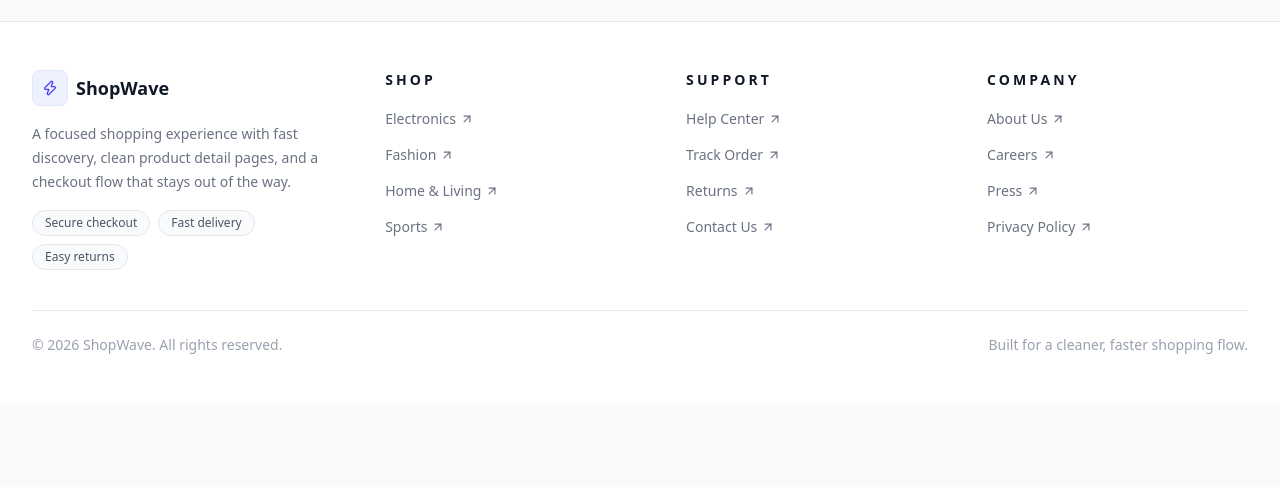
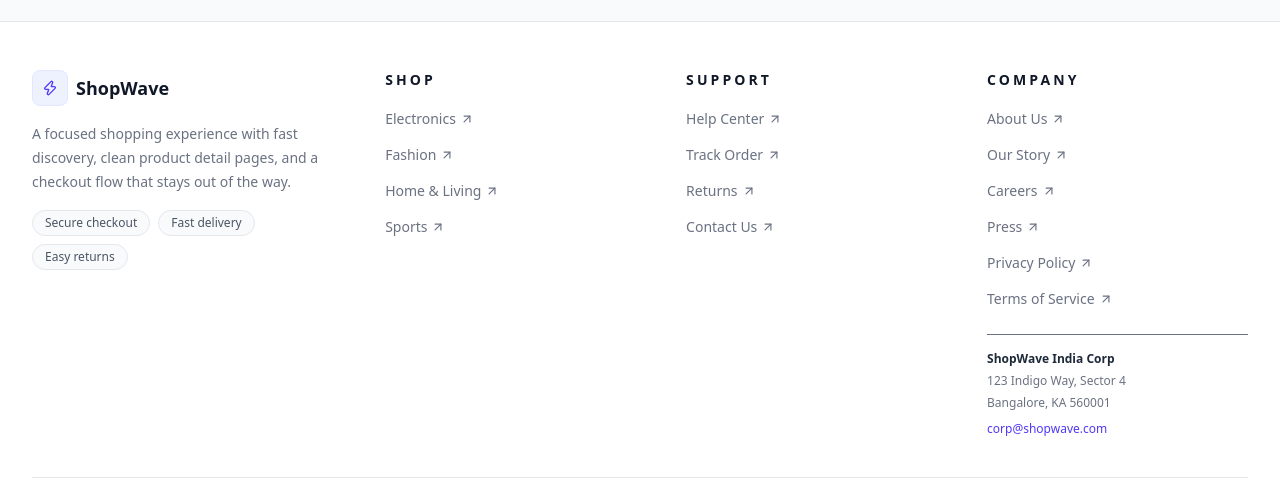
Before and after one commit to PraneshSasi/ecommerce, a Next.js app: page / in a window 1280 px wide. Shown: the part 1440-1927 px from the top of the page. Before the commit the page ends 1843 px from the top, so only its background shows below. Built offline with nearby package versions, Linux system fonts and the light colour scheme; no server answers; the database is empty.

Commit message:
feat: Add fake corporate details to Company footer section

```diff
--- a/src/components/layout/Footer.tsx
+++ b/src/components/layout/Footer.tsx
@@ -14,7 +14,7 @@ const columns = [
   },
   {
     title: "Company",
-    links: ["About Us", "Careers", "Press", "Privacy Policy"],
+    links: ["About Us", "Our Story", "Careers", "Press", "Privacy Policy", "Terms of Service"],
   },
 ];
 
@@ -53,6 +53,16 @@ export default function Footer() {
                   </li>
                 ))}
               </ul>
+              {col.title === "Company" && (
+                <div className="mt-6 border-t border-gray-150 pt-4 space-y-1.5 text-xs text-gray-500">
+                  <p className="font-semibold text-gray-800">ShopWave India Corp</p>
+                  <p>123 Indigo Way, Sector 4</p>
+                  <p>Bangalore, KA 560001</p>
+                  <p className="pt-1 font-medium text-indigo-600 hover:text-indigo-755 transition-colors">
+                    <a href="mailto:corp@shopwave.com">corp@shopwave.com</a>
+                  </p>
+                </div>
+              )}
             </div>
           ))}
         </div>
```
